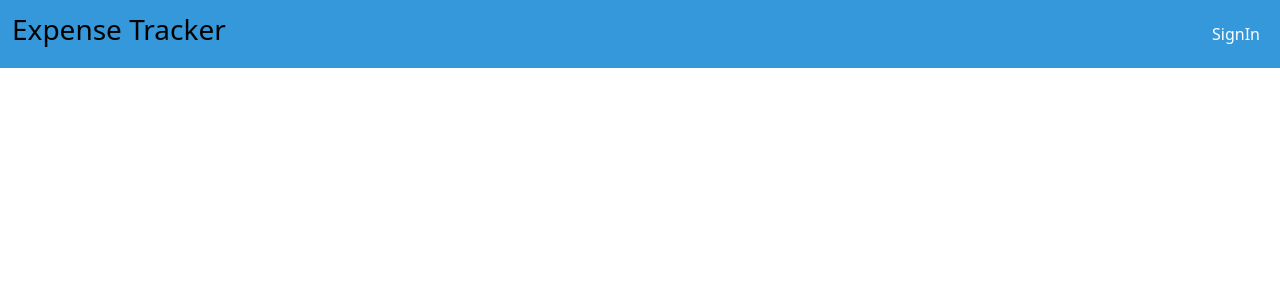
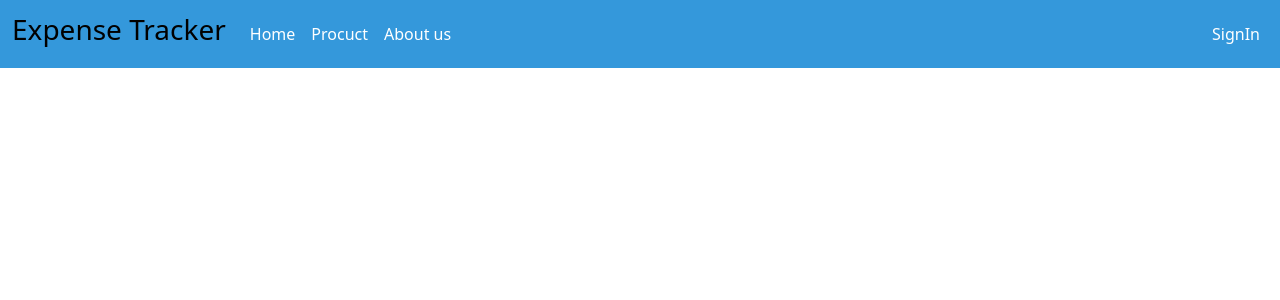
Before and after one commit to kunalkhairnar1198/ExpenseTrackerApp, a React (Create React App) app: page / in a window 1280 px wide. Shown: the top 300 px of the page. Built offline with nearby package versions, Linux system fonts and the light colour scheme.

Commit message:
Styling edit

```diff
--- a/src/component/Expensetracker/ExpensItem/ExpenseItem.js
+++ b/src/component/Expensetracker/ExpensItem/ExpenseItem.js
@@ -76,7 +76,7 @@ const ExpenseItem = (props) => {
     return (
         <>
         <Card
-            className={`mt-0 shadow p-3 ${!darkMode ? 'bg-dark' : ''} rounded `}
+            className={`mt-0 shadow mb-4 p-3 ${!darkMode ? 'bg-dark' : ''} rounded `}
             style={{
                 width: '100%',
                 marginRight: '1rem',
@@ -87,7 +87,7 @@ const ExpenseItem = (props) => {
         {expenseLists.length === 0 ?(
            <h2>expense are not found</h2>):(
             expenseLists.map((item) => (
-                    <Card  key={item.id} className={`mt-1 mb-1 ${!darkMode ? 'darkmode' : ''}`} style={{ width: 'calc(100% - 2rem)',  margin: '0 1rem' }}>
+                    <Card  key={item.id} className={`mt-1 mb-2 ${!darkMode ? 'darkmode' : ''}`} style={{ width: 'calc(100% - 2rem)',  margin: '0 1rem' }}>
                         <Card.Body className={`d-flex rounded ${!darkMode ?'darkmode':''}`}>
                             <div style={{ flex: 1}}>
                                 <span className={!darkMode? 'text-white':''}>
--- a/src/component/Expensetracker/ExpenseForm/ExpenseForm.js
+++ b/src/component/Expensetracker/ExpenseForm/ExpenseForm.js
@@ -98,7 +98,7 @@ const ExpenseForm = () => {
 
   return (
     <div className={!darkMode ? 'darkmode' : ''}>
-    <div className="d-flex align-items-center justify-content-center" >
+    <div className="d-flex align-items-center justify-content-center" style={{marginTop:'4rem'}} >
       <Card className='mt-4 shadow rounded' style={{ width: '100%', marginRight: '1rem', marginLeft: '1rem' }}>
         <Card.Body className={!darkMode ?'darkmode':''}>
           <Card.Title className={`text-center ${!darkMode ? 'text-white':''}`}>Expense Form</Card.Title>
--- a/src/component/Layout/MainNavigation.js
+++ b/src/component/Layout/MainNavigation.js
@@ -18,18 +18,18 @@ const MainNavigation = () => {
 
   return (
     <>
-    <Navbar  expand="lg" className="custom-navbar">
+    <Navbar  expand="lg" className="custom-navbar fixed-top">
 
       <Container fluid>
           <Navbar.Brand href="/">
           <h3>Expense Tracker</h3>
           </Navbar.Brand>
 
-          {/* <Nav className="me-auto mb-2 mb-lg-0">
-            <Nav.Link as={NavLink} to="#" >Home</Nav.Link>
-            <Nav.Link as={NavLink} to="#">Procuct</Nav.Link>
-            <Nav.Link as={NavLink} to="#">About us</Nav.Link>
-          </Nav> */}
+          <Nav className="me-auto mb-2 mb-lg-0">
+            <Nav.Link as={NavLink} to="/authpage" >Home</Nav.Link>
+            <Nav.Link as={NavLink} to="/authpage">Procuct</Nav.Link>
+            <Nav.Link as={NavLink} to="/authpage">About us</Nav.Link>
+          </Nav>
 
           <Nav className="d-flex align-items-center">
                    {totalamt > 10000 && <PremiumButton/>}
```
